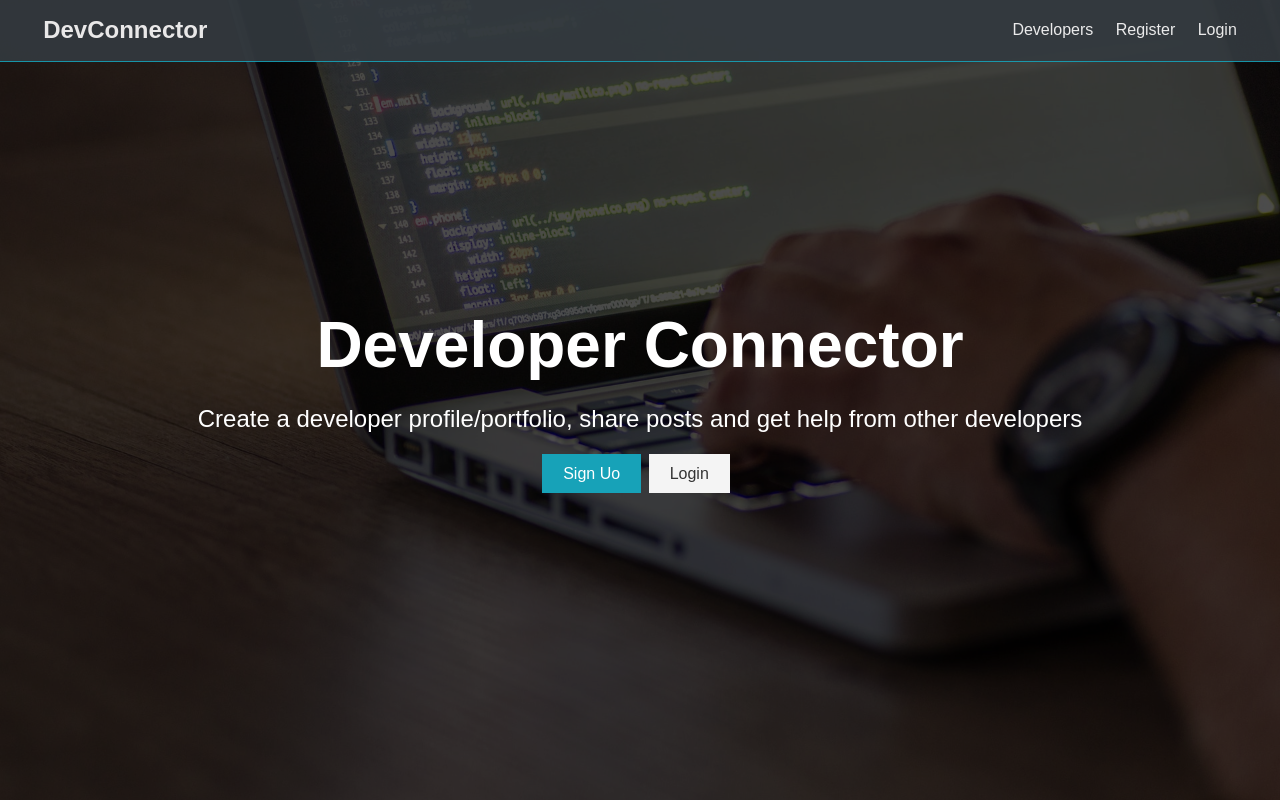
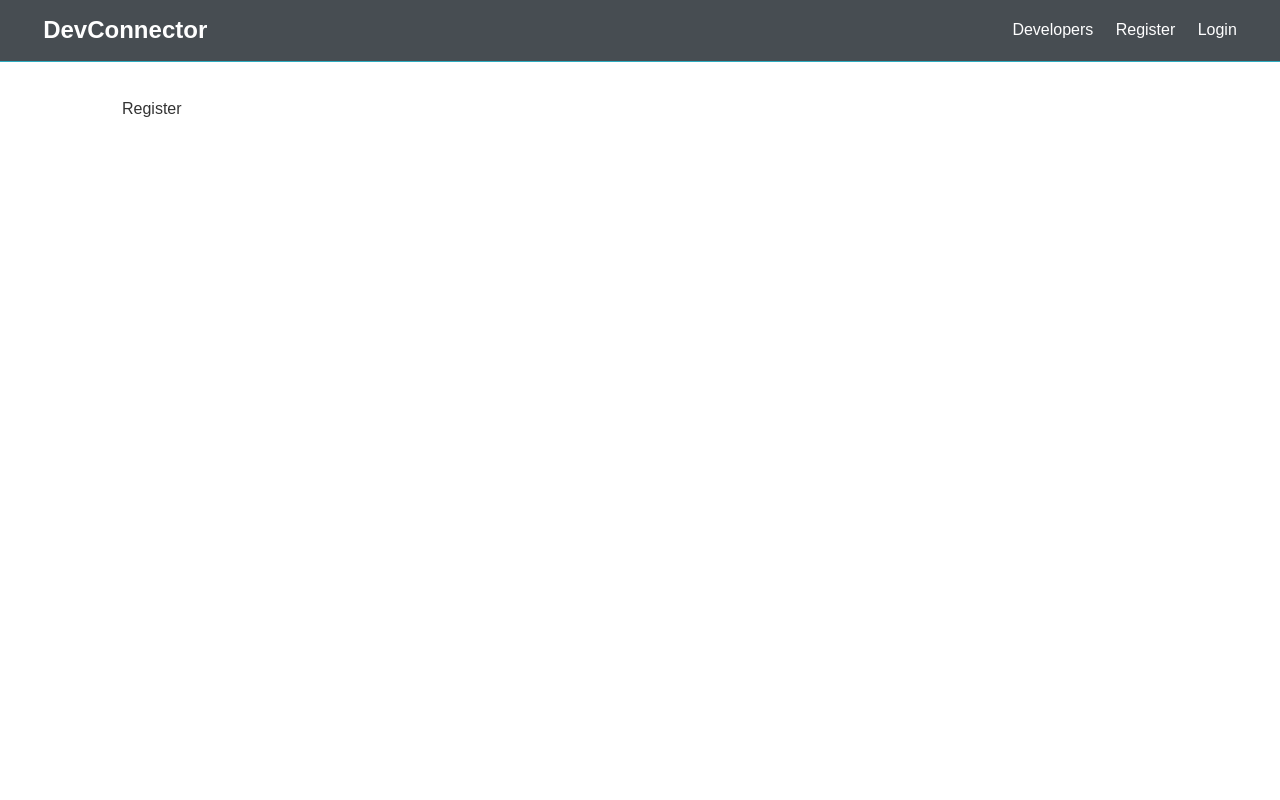
Before and after one commit to kphillips001/developerconnector, a React (Create React App) app in the folder client/: page /register in a window 1280 px wide. Built offline with nearby package versions, Linux system fonts and the light colour scheme.

Commit message:
Set up react router

```diff
--- a/client/src/App.js
+++ b/client/src/App.js
@@ -1,13 +1,23 @@
 import React, { Fragment } from 'react';
+import { BrowserRouter as Router, Route, Switch } from 'react-router-dom';
 import Navbar from './components/layout/Navbar';
 import Landing from './components/layout/Landing';
+import Login from './components/auth/Login';
+import Register from './components/auth/Register';
 
 import './App.css';
 
 const App = () =>
-    <Fragment>
-      <Navbar />
-      <Landing />
-    </Fragment>
-
+    <Router>
+      <Fragment>
+        <Navbar />
+        <Route exact path='/' component={Landing} />
+        <section className='container'>
+          <Switch>
+            <Route exact path='/register' component={Register} />
+            <Route exact path='/login' component={Login} />
+          </Switch>
+        </section>
+      </Fragment>
+    </Router>
 export default App;
--- /dev/null
+++ b/client/src/components/auth/Login.js
@@ -0,0 +1,11 @@
+import React from 'react'
+
+const Login = () => {
+  return (
+    <div>
+      Login
+    </div>
+  )
+}
+
+export default Login
--- /dev/null
+++ b/client/src/components/auth/Register.js
@@ -0,0 +1,11 @@
+import React from 'react'
+
+const Register = () => {
+  return (
+    <div>
+      Register
+    </div>
+  )
+}
+
+export default Register
--- a/client/src/components/layout/Landing.js
+++ b/client/src/components/layout/Landing.js
@@ -1,4 +1,5 @@
-import React from 'react'
+import React from 'react';
+import { Link } from 'react-router-dom';
 
 const Landing = () => {
   return (
@@ -10,8 +11,8 @@
             Create a developer profile/portfolio, share posts and get help from other developers
           </p>
           <div className='buttons'>
-            <a href='register.html' className='btn btn-primary'>Sign Uo</a>
-            <a href='login.html' className='btn btn-light'>Login</a>
+            <Link to='/register' className='btn btn-primary'>Sign Up</Link>
+            <Link to='/login' className='btn btn-light'>Login</Link>
           </div>
         </div>
       </div>
--- a/client/src/components/layout/Navbar.js
+++ b/client/src/components/layout/Navbar.js
@@ -1,15 +1,18 @@
 import React from 'react';
+import { Link } from 'react-router-dom';
 
 const Navbar = () => {
   return (
     <nav className='navbar bg-dark'>
       <h1>
-        <a href='index.html'><i className='fas fa-code'></i>DevConnector</a>
+        <Link to='/'>
+          <i className='fas fa-code'></i>DevConnector
+        </Link>
       </h1>
       <ul>
         <li><a href='profiles.html'>Developers</a></li>
-        <li><a href='register.html'>Register</a></li>
-        <li><a href='login.html'>Login</a></li>
+        <li><Link to='/register'>Register</Link></li>
+        <li><Link to='/login'>Login</Link></li>
       </ul>
     </nav>
   )
```
